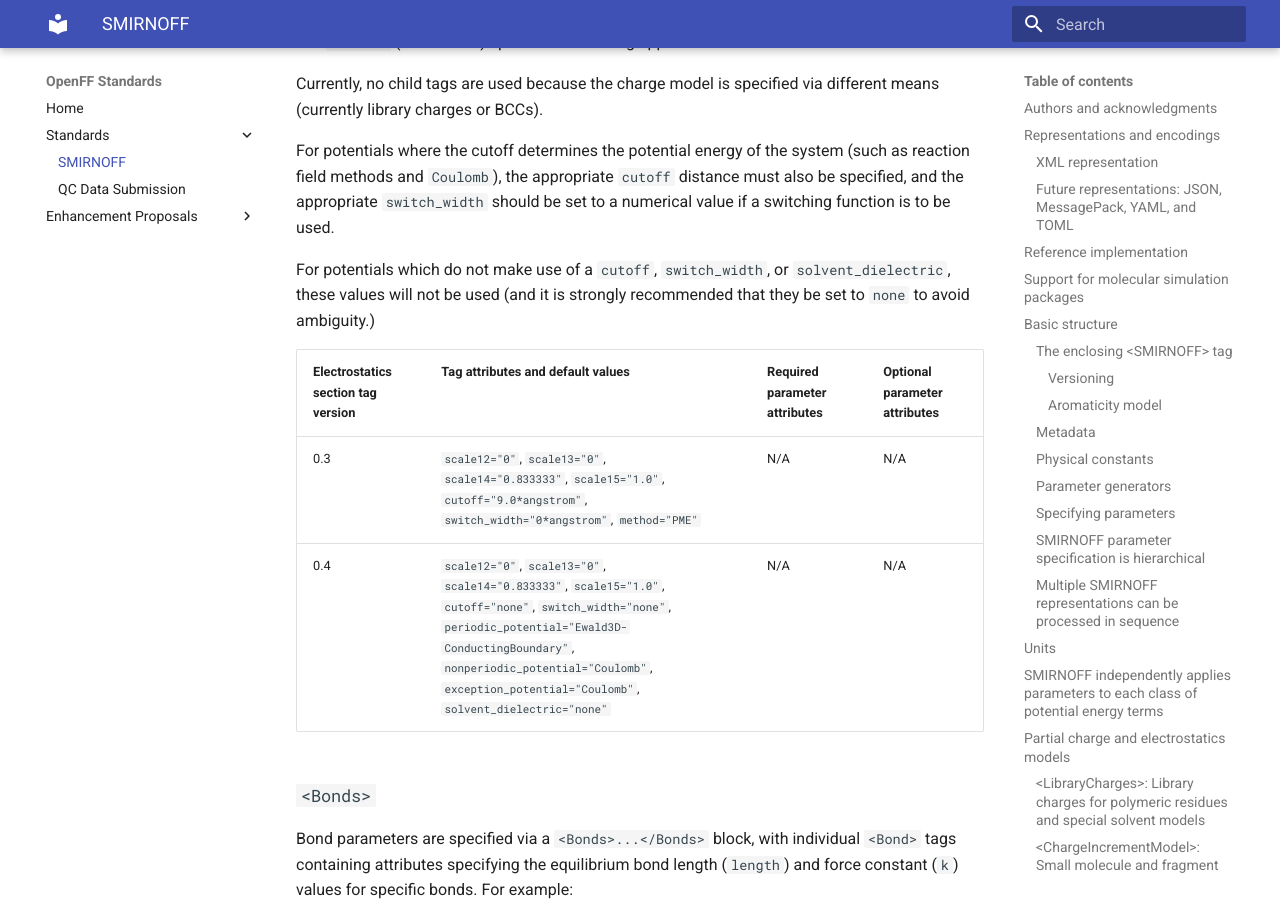
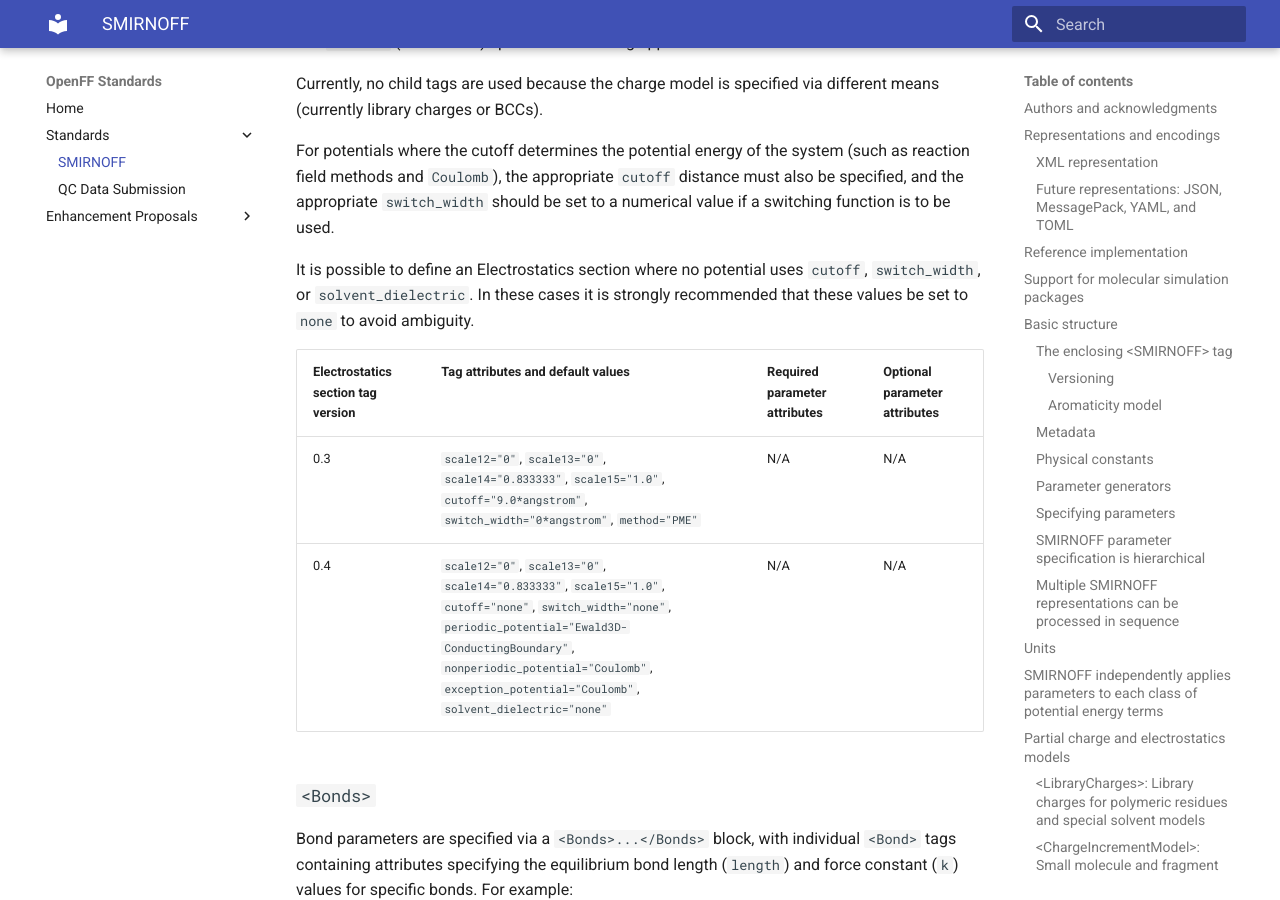
Before and after one commit to openforcefield/standards, an MkDocs documentation site: the page built from docs/standards/smirnoff.md, in a window 1280 px wide and 900 px high, scrolled down 13157 px. Built offline with MkDocs 1.6.1 and Material for MkDocs 9.7.7, drawn with Linux system fonts in a browser that asks for light colours.

Commit message:
Reword cautionary statement about unused cutoff/switch_width/solvent_dielectric

```diff
--- a/docs/standards/smirnoff.md
+++ b/docs/standards/smirnoff.md
@@ -402,7 +402,7 @@ Currently, no child tags are used because the charge model is specified via diff
 
 For potentials where the cutoff determines the potential energy of the system (such as reaction field methods and `Coulomb`), the appropriate `cutoff` distance must also be specified, and the appropriate `switch_width` should be set to a numerical value if a switching function is to be used.
 
-For potentials which do not make use of a `cutoff`, `switch_width`, or `solvent_dielectric`, these values will not be used (and it is strongly recommended that they be set to `none` to avoid ambiguity.)
+It is possible to define an Electrostatics section where no potential uses `cutoff`, `switch_width`, or `solvent_dielectric`. In these cases it is strongly recommended that these values be set to `none` to avoid ambiguity.
 
 | Electrostatics section tag version | Tag attributes and default values                                                                                                         | Required parameter attributes | Optional parameter attributes |
 |------------------------------------|-------------------------------------------------------------------------------------------------------------------------------------------|-------------------------------|-------------------------------|
```
